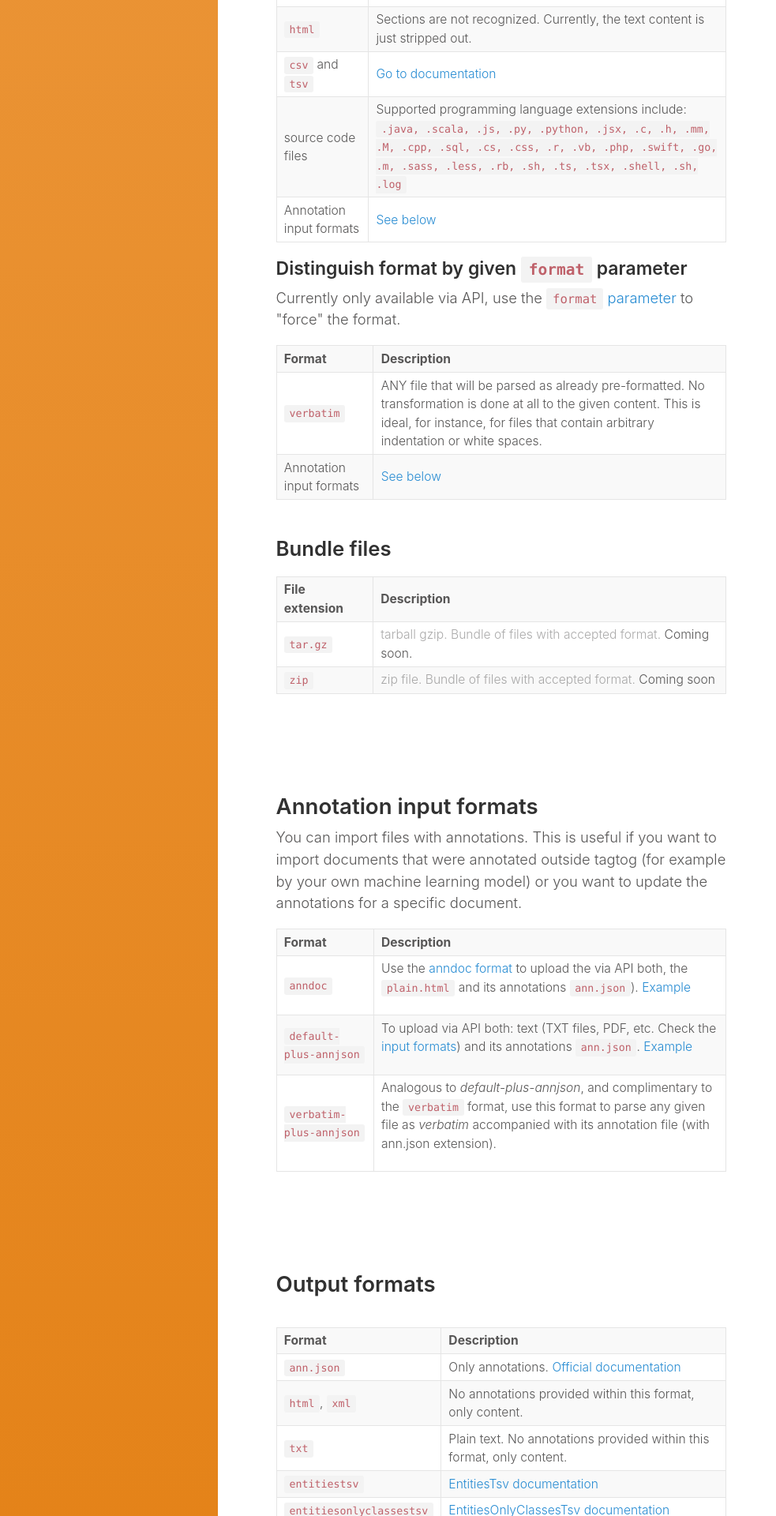
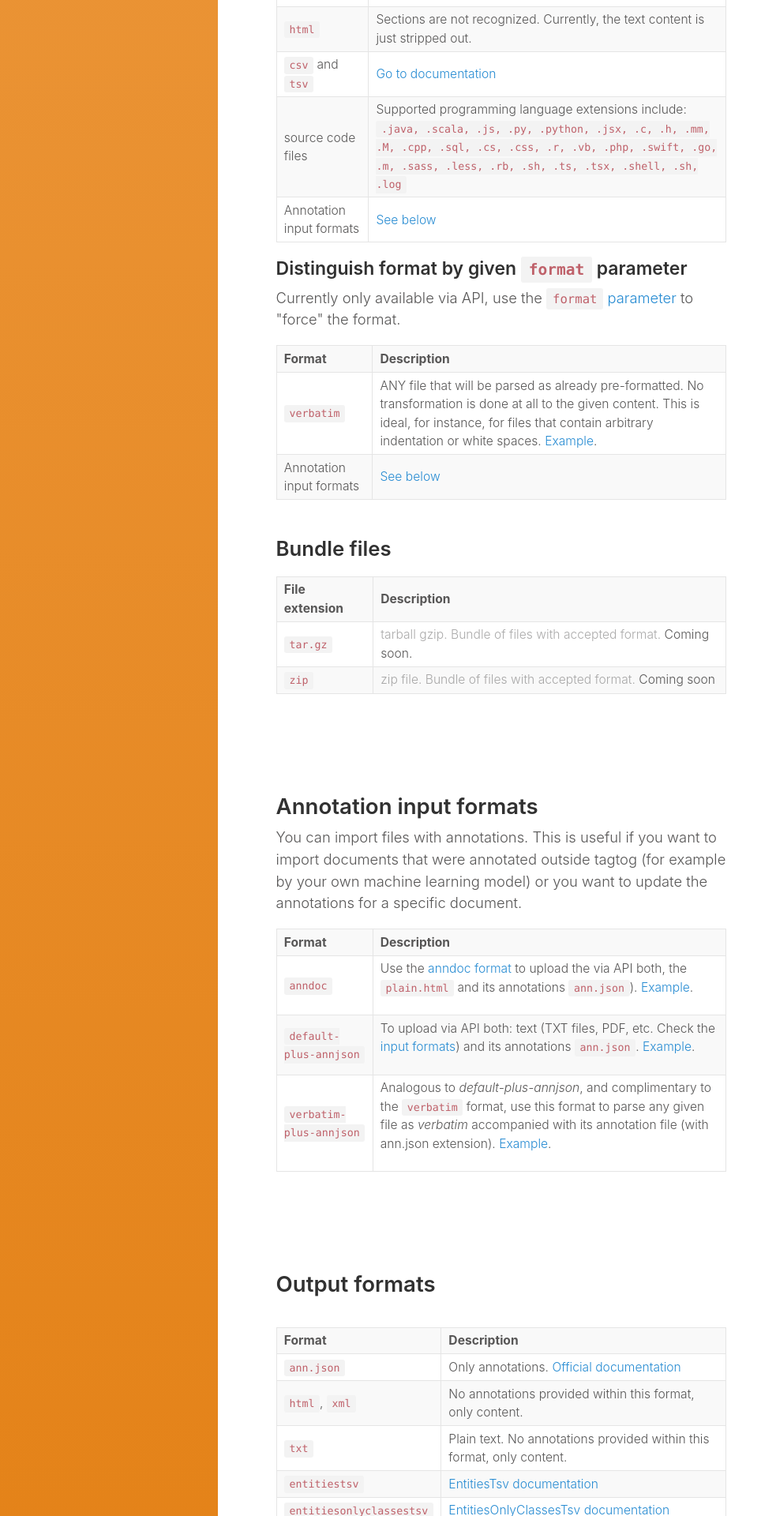
Before and after one commit to tagtogorg/tagtog-doc, a Jekyll site: the page built from ioformats.md, in a window 1280 px wide. Shown: the part 1896-3816 px from the top of the page at 79% size, without its empty margins (0-983 px from the left). Built offline with Jekyll 4.4.1, drawn with Linux system fonts in a browser that asks for light colours; nearby versions of some CDN libraries; emoji names are drawn with the system emoji font.

Commit message:
crosslink examples in ioformats page

```diff
--- a/ioformats.md
+++ b/ioformats.md
@@ -110,7 +110,7 @@ toc: true
 
       <tr>
         <td><code>verbatim</code></td>
-        <td>ANY file that will be parsed as already pre-formatted. No transformation is done at all to the given content. This is ideal, for instance, for files that contain arbitrary indentation or white spaces.</td>
+        <td>ANY file that will be parsed as already pre-formatted. No transformation is done at all to the given content. This is ideal, for instance, for files that contain arbitrary indentation or white spaces. <a href="API_documents_v1.html#examples-send-plain-text-as-verbatim">Example</a>.</td>
       </tr>
 
       <tr>
@@ -163,15 +163,15 @@ toc: true
       </tr>
       <tr>
         <td><code>anndoc</code></td>
-        <td><p>Use the <a href="anndoc.html">anndoc format</a> to upload the via API both, the <code>plain.html</code> and its annotations <code>ann.json</code>). <a title="tagtog - How to upload annotated documents?" href="API_documents_v1.html#replace-annotations-of-existing-document-post">Example</a></p></td>
+        <td><p>Use the <a href="anndoc.html">anndoc format</a> to upload the via API both, the <code>plain.html</code> and its annotations <code>ann.json</code>). <a title="tagtog - How to upload annotated documents?" href="API_documents_v1.html#replace-annotations-of-existing-document-post">Example</a>.</p></td>
       </tr>
       <tr>
         <td><code>default-plus-annjson</code></td>
-        <td><p>To upload via API both: text (TXT files, PDF, etc. Check the <a href="ioformats.html#input-formats">input formats</a>) and its annotations <code>ann.json</code>. <a title="tagtog - How to upload annotated documents?" href="API_documents_v1.html#import-annotated-documents-post">Example</a></p></td>
+        <td><p>To upload via API both: text (TXT files, PDF, etc. Check the <a href="ioformats.html#input-formats">input formats</a>) and its annotations <code>ann.json</code>. <a title="tagtog - How to upload annotated documents?" href="API_documents_v1.html#import-annotated-documents-post">Example</a>.</p></td>
       </tr>
       <tr>
         <td><code>verbatim-plus-annjson</code></td>
-        <td><p>Analogous to <em>default-plus-annjson</em>, and complimentary to the <code>verbatim</code> format, use this format to parse any given file as <em>verbatim</em> accompanied with its annotation file (with ann.json extension).</p></td>
+        <td><p>Analogous to <em>default-plus-annjson</em>, and complimentary to the <code>verbatim</code> format, use this format to parse any given file as <em>verbatim</em> accompanied with its annotation file (with ann.json extension). <a href="API_documents_v1.html#examples-import-pre-annotated-verbatim-text">Example</a>.</p></td>
       </tr>
     </table>
   </div>
```
